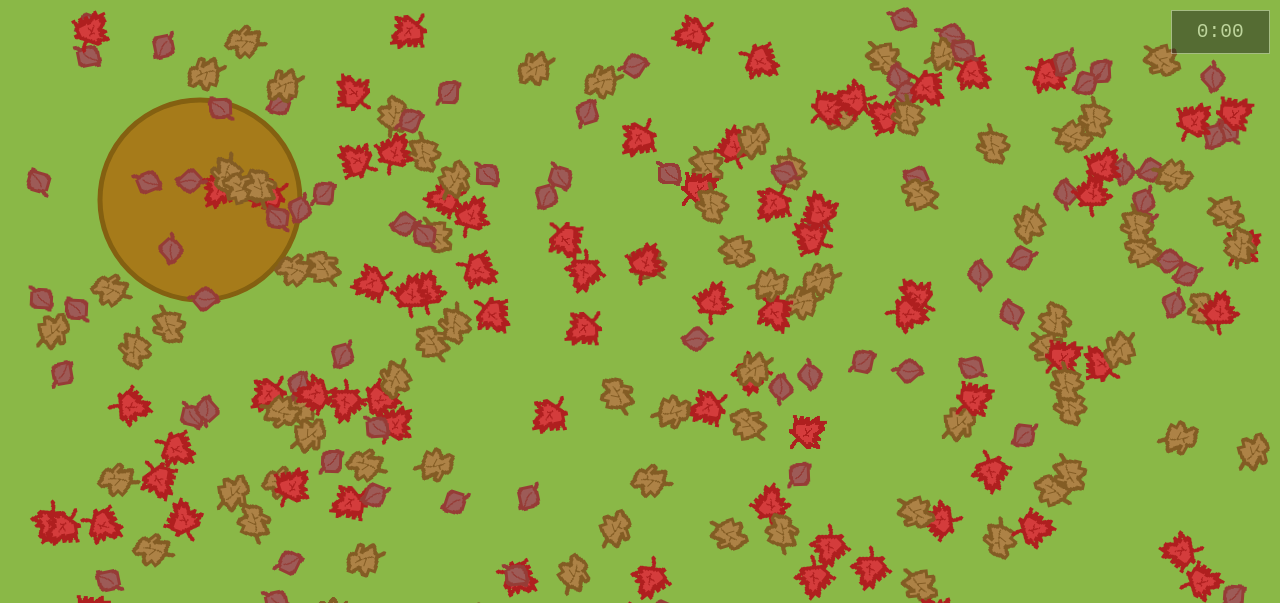
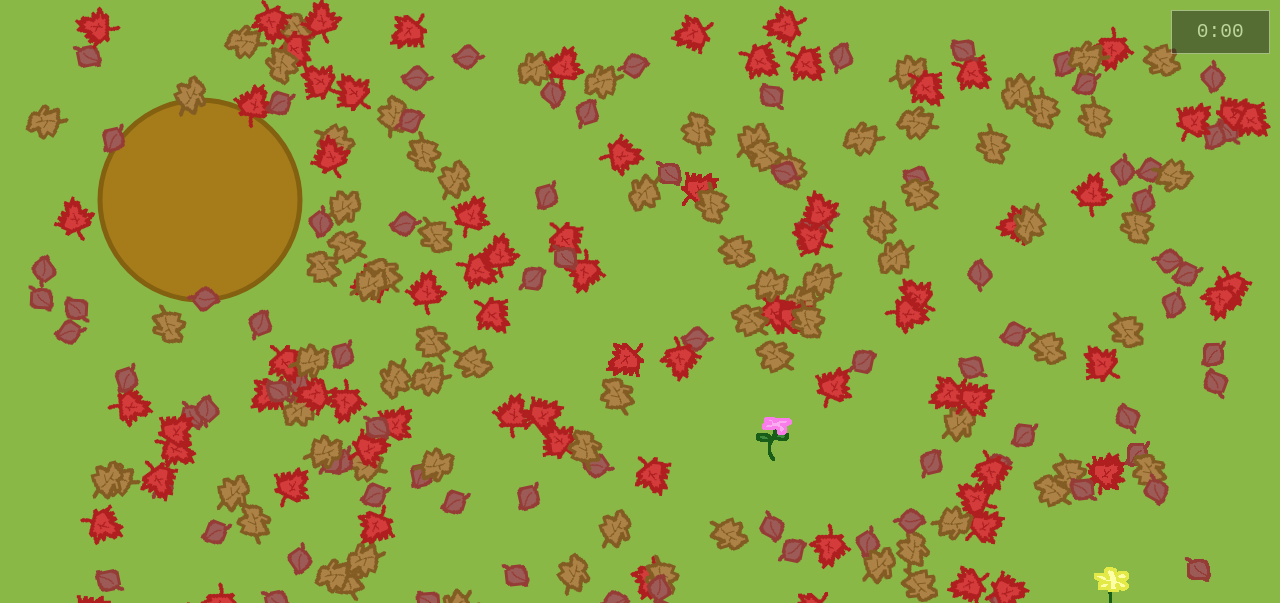
Before and after one commit to martendo/leaf-day, a plain HTML site: page index.html in a window 1280 px wide. Shown: the top 603 px of the page. Drawn offline with Linux system fonts and the light colour scheme.

Commit message:
Nov 21, 2022 7:14 PM

```diff
--- a/index.html
+++ b/index.html
@@ -52,6 +52,8 @@
 		<img class="leaf" src="leaf-1.png"/>
 		<img class="leaf" src="leaf-2.png"/>
 		<img class="leaf" src="leaf-3.png"/>
+		<img class="flower" src="flower-1.png"/>
+		<img class="flower" src="flower-2.png"/>
 		<script src="script.js"></script>
 	</body>
 </html>
--- a/script.js
+++ b/script.js
@@ -22,15 +22,18 @@ const text = [
 	[0, "“Who else is gonna beat my record?”"],
 	[1, "“…Record?”"],
 	[2, "Rake the leaves into a pile inside of the top-left circle!<br>Click and drag to use your rake."],
+	[2, "Avoid raking away the flowers!"],
 	null,
 	[0, "“You call that fast?”"],
 	[1, "“Was it supposed to be?”"],
 	[0, "“Of course! You’re not gonna beat my record like <em>that</em>!<br>Try it again. You’ll get there.”"],
 	reset,
-	[1, "“Seriously? A pile in there?”"],
-	[0, "“Yeah.”"],
-	[1, "“Why?”"],
-	[0, "“Why not?<br>Go ahead, come on, I don’t have all day.”"],
+	[1, "“Where’d these leaves come from? I thought I just got rid of them all!”"],
+	[0, "“No, you never get rid of them.<br>They come back all the time."],
+	[0, "“They’re natural, you know.<br>You need to learn how to live with them."],
+	[0, "“We’re just moving them into the same spot, where they’ll be more organized. That’s all."],
+	[0, "“It’s better for them because they won’t have to be all over the place on our grass."],
+	[0, "“Alright now, go ahead, I don’t have all day.”"],
 	null,
 	[0, "“Hmm…”"],
 	[1, "“Ha! Beat your record!”"],
@@ -38,7 +41,8 @@ const text = [
 	newSpot,
 	[0, "“…you missed a spot!”"],
 	[1, "“Hey, I got that spot! What are you talking about?!”"],
-	[0, "“Nope. Missed it. Disqualified.<br>Good job though, with the leaves and all.<br>Wanna do the back too?”"],
+	[0, "“Nope. Missed it. Disqualified.<br>Good job though, with the leaves and all."],
+	[0, "“Wanna do the back too?”"],
 	[1, "“Not really…”"],
 	[0, "“Great! Let’s go.”"],
 	reset,
@@ -58,6 +62,11 @@ const text = [
 	[2, "The End"],
 	reset
 ];
+const rakedFlowerText = [
+	[0, "“Hey, watch where you’re raking! That was a nice flower!"],
+	[0, "“If you like raking so much, I’ve got some more leaves for you!”"],
+	moreLeaves
+];
 
 let running = true;
 let delta = 0;
@@ -70,16 +79,39 @@ let timerInterval;
 let time = 0;
 
 const leafImgs = document.getElementsByClassName("leaf");
+const flowerImgs = document.getElementsByClassName("flower");
 
 const canvas = document.getElementById("canvas");
 const ctx = canvas.getContext("2d");
 
 const textbox = document.getElementById("textbox");
 
+class Flower {
+	constructor() {
+		do {
+			this.x = Math.floor(Math.random() * (canvas.width - BORDER_SIZE * 2)) + BORDER_SIZE;
+			this.y = Math.floor(Math.random() * (canvas.height - BORDER_SIZE * 2)) + BORDER_SIZE;
+		} while (ctx.isPointInPath(pile, this.x, this.y));
+		this.img = flowerImgs[Math.floor(Math.random() * flowerImgs.length)];
+		this.circle = new Path2D();
+		this.circle.arc(this.x, this.y, 75, 0, 2 * Math.PI);
+	}
+
+	draw(ctx) {
+		ctx.drawImage(this.img, this.x - this.img.width / 2, this.y - this.img.height / 2);
+	}
+}
+
 class Leaf {
-	constructor(x = null, y = null) {
-		this.x = x || Math.floor(Math.random() * (canvas.width - BORDER_SIZE * 2)) + BORDER_SIZE;
-		this.y = y || Math.floor(Math.random() * (canvas.height - BORDER_SIZE * 2)) + BORDER_SIZE;
+	constructor(xmin = null, xmax = null, ymin = null, ymax = null) {
+		xmin = xmin || BORDER_SIZE;
+		xmax = xmax || canvas.width - BORDER_SIZE;
+		ymin = ymin || BORDER_SIZE;
+		ymax = ymax || canvas.height - BORDER_SIZE;
+		do {
+			this.x = Math.floor(Math.random() * (xmax - xmin)) + xmin;
+			this.y = Math.floor(Math.random() * (ymax - ymin)) + ymin;
+		} while (ctx.isPointInPath(pile, this.x, this.y) || Array.from(flowers).some((flower) => ctx.isPointInPath(flower.circle, this.x, this.y)));
 		this.rotation = Math.random() * 2 * Math.PI;
 		this.img = leafImgs[Math.floor(Math.random() * leafImgs.length)];
 	}
@@ -93,11 +125,18 @@ class Leaf {
 }
 
 const leaves = new Set();
+const flowers = new Set();
 let pile = new Path2D();
 pile.arc(200, 200, 100, 0, 2 * Math.PI);
 
-function initLeaves() {
-	leaves.clear();
+function initLeaves(clear = true) {
+	if (clear) {
+		flowers.clear();
+		for (let i = 0; i < tryNum * 2 + 3; i++) {
+			flowers.add(new Flower());
+		}
+		leaves.clear();
+	}
 	for (let i = 0; i < LEAF_COUNT; i++) {
 		leaves.add(new Leaf());
 	}
@@ -188,6 +227,15 @@ function update() {
 		}
 		leaf.draw(ctx);
 	}
+	for (const flower of flowers) {
+		if (path && ctx.isPointInStroke(path, flower.x, flower.y)) {
+			flowers.delete(flower);
+			text.unshift(...rakedFlowerText);
+			isAnyOutside = false;
+			continue;
+		}
+		flower.draw(ctx);
+	}
 
 	if (tryNum < 3 && !isAnyOutside) {
 		textboxNext();
@@ -225,10 +273,15 @@ function reset() {
 
 function newSpot() {
 	for (let i = 0; i < 25; i++) {
-		leaves.add(new Leaf(Math.floor(Math.random() * 200) + 300, Math.floor(Math.random() * 200) + 300));
+		leaves.add(new Leaf(300, 500, 300, 500));
 	}
 	update();
 	textboxNext();
+}
+
+function moreLeaves() {
+	initLeaves(false);
+	update();
 }
 
 function updateCanvasSize() {
```
Also changed, not shown: flower-1.png (added), flower-2.png (added).
